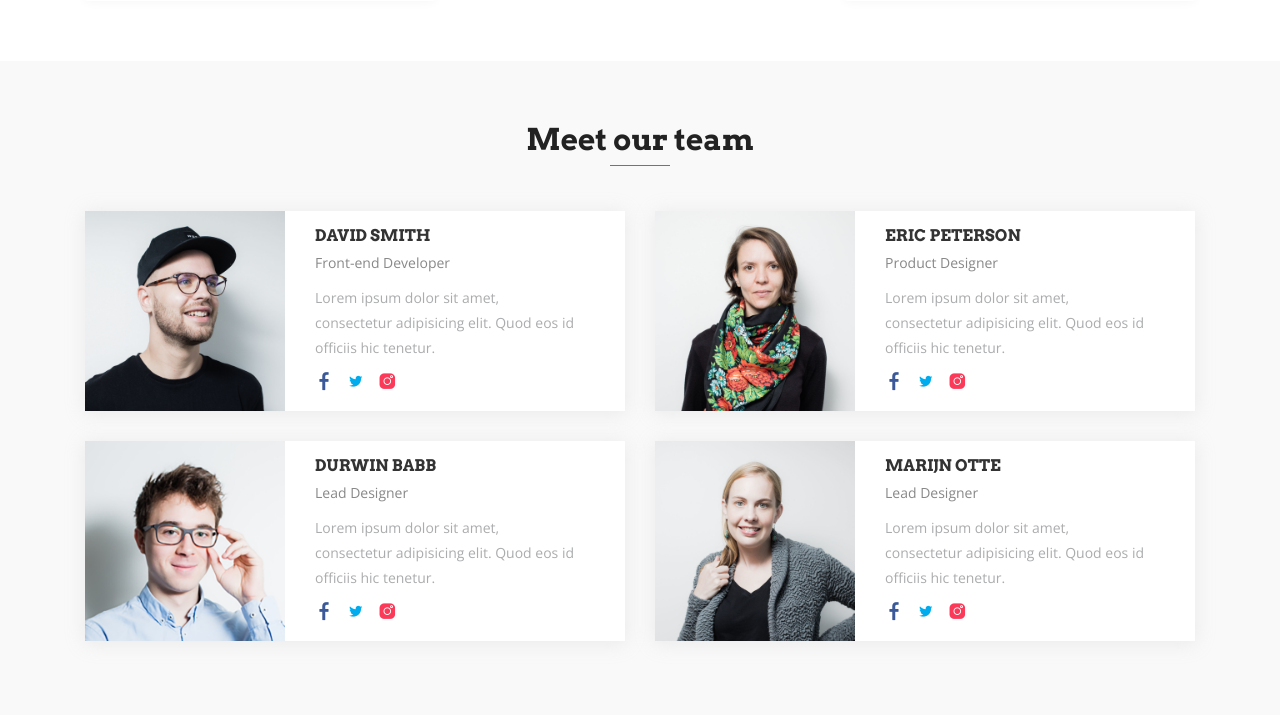
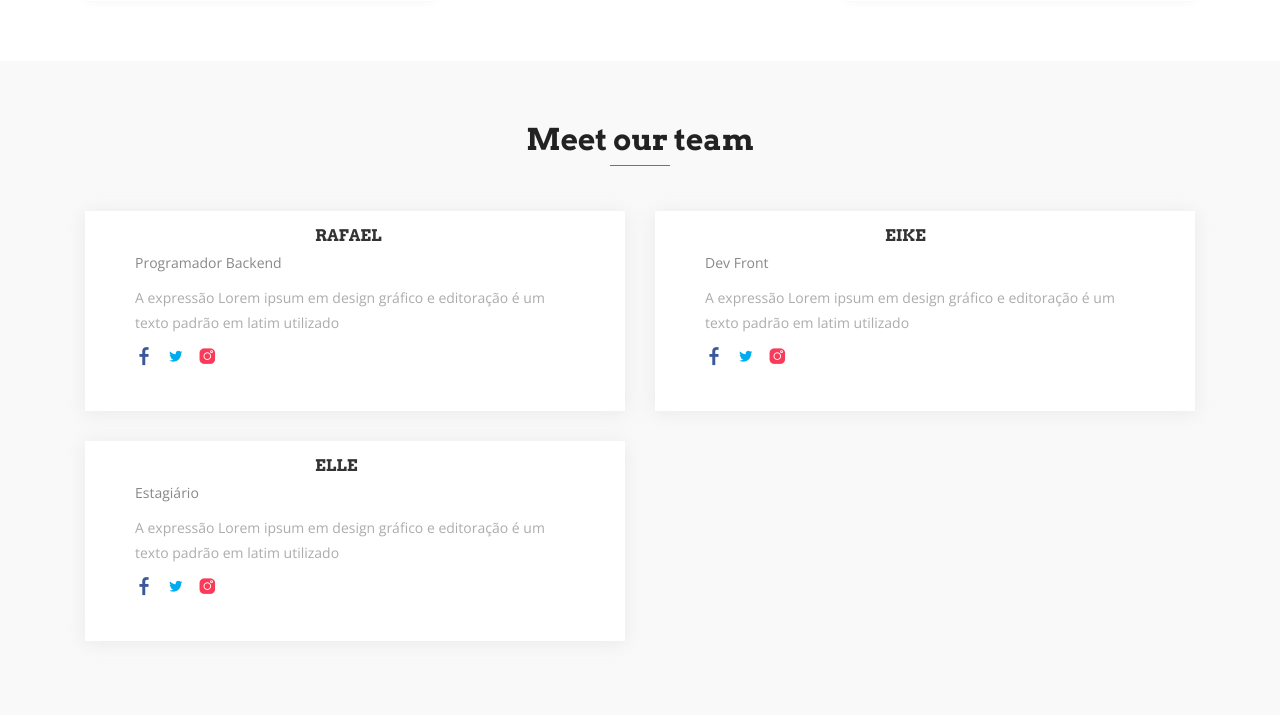
Before and after one commit to EuclidesKinto/fusion, a Django app: page / in a window 1280 px wide. Shown: the part 2643-3358 px from the top of the page. Run offline with Django 3.2, Linux system fonts and the light colour scheme; data comes from the database, SQL or seed files in the repository; some libraries are stand-ins or nearby versions; some web fonts are replaced.

Commit message:
add dados no template

```diff
--- a/core/templates/servicos.html
+++ b/core/templates/servicos.html
@@ -2,82 +2,25 @@
 <section id="services" class="section-padding">
       <div class="container">
         <div class="section-header text-center">
-          <h2 class="section-title wow fadeInDown" data-wow-delay="0.3s">Our Services</h2>
+          <h2 class="section-title wow fadeInDown" data-wow-delay="0.3s">Serviços</h2>
           <div class="shape wow fadeInDown" data-wow-delay="0.3s"></div>
         </div>
         <div class="row">
           <!-- Services item -->
+          {% for s in servicos %}
           <div class="col-md-6 col-lg-4 col-xs-12">
             <div class="services-item wow fadeInRight" data-wow-delay="0.3s">
               <div class="icon">
-                <i class="lni-cog"></i>
+                <i class="{{ s.icon}}"></i>
               </div>
               <div class="services-content">
-                <h3><a href="#">Easy To Used</a></h3>
-                <p>Ut maximus enim dolor. Aenean auctor risus eget tincidunt lobortis. Donec tincidunt bibendum gravida. </p>
+                <h3><a href="#">{{s.service }}</a></h3>
+                <p>{{s.description}}</p>
               </div>
             </div>
           </div>
+          {% endfor %}
           <!-- Services item -->
-          <div class="col-md-6 col-lg-4 col-xs-12">
-            <div class="services-item wow fadeInRight" data-wow-delay="0.6s">
-              <div class="icon">
-                <i class="lni-stats-up"></i>
-              </div>
-              <div class="services-content">
-                <h3><a href="#">Awesome Design</a></h3>
-                <p>Ut maximus enim dolor. Aenean auctor risus eget tincidunt lobortis. Donec tincidunt bibendum gravida. </p>
-              </div>
-            </div>
-          </div>
-          <!-- Services item -->
-          <div class="col-md-6 col-lg-4 col-xs-12">
-            <div class="services-item wow fadeInRight" data-wow-delay="0.9s">
-              <div class="icon">
-                <i class="lni-users"></i>
-              </div>
-              <div class="services-content">
-                <h3><a href="#">Easy To Customize</a></h3>
-                <p>Ut maximus enim dolor. Aenean auctor risus eget tincidunt lobortis. Donec tincidunt bibendum gravida. </p>
-              </div>
-            </div>
-          </div>
-          <!-- Services item -->
-          <div class="col-md-6 col-lg-4 col-xs-12">
-            <div class="services-item wow fadeInRight" data-wow-delay="1.2s">
-              <div class="icon">
-                <i class="lni-layers"></i>
-              </div>
-              <div class="services-content">
-                <h3><a href="#">UI/UX Design</a></h3>
-                <p>Ut maximus enim dolor. Aenean auctor risus eget tincidunt lobortis. Donec tincidunt bibendum gravida. </p>
-              </div>
-            </div>
-          </div>
-          <!-- Services item -->
-          <div class="col-md-6 col-lg-4 col-xs-12">
-            <div class="services-item wow fadeInRight" data-wow-delay="1.5s">
-              <div class="icon">
-                <i class="lni-mobile"></i>
-              </div>
-              <div class="services-content">
-                <h3><a href="#">App Development</a></h3>
-                <p>Ut maximus enim dolor. Aenean auctor risus eget tincidunt lobortis. Donec tincidunt bibendum gravida. </p>
-              </div>
-            </div>
-          </div>
-          <!-- Services item -->
-          <div class="col-md-6 col-lg-4 col-xs-12">
-            <div class="services-item wow fadeInRight" data-wow-delay="1.8s">
-              <div class="icon">
-                <i class="lni-rocket"></i>
-              </div>
-              <div class="services-content">
-                <h3><a href="#">User Friendly interface</a></h3>
-                <p>Ut maximus enim dolor. Aenean auctor risus eget tincidunt lobortis. Donec tincidunt bibendum gravida. </p>
-              </div>
-            </div>
-          </div>
         </div>
       </div>
     </section>
--- a/core/templates/team.html
+++ b/core/templates/team.html
@@ -6,18 +6,19 @@
           <div class="shape wow fadeInDown" data-wow-delay="0.3s"></div>
         </div>
         <div class="row">
+          {% for f in funcionarios %}
           <div class="col-lg-6 col-md-12 col-xs-12">
             <!-- Team Item Starts -->
             <div class="team-item wow fadeInRight" data-wow-delay="0.2s">
               <div class="team-img">
-                <img class="img-fluid" src="{% static 'img/team/team-01.png' %}" alt="">
+                <img class="img-fluid" src="{{ f.imagem.thumb.url}}" alt="">
               </div>
               <div class="contetn">
                 <div class="info-text">
-                  <h3><a href="#">David Smith</a></h3>
-                  <p>Front-end Developer</p>
+                  <h3><a href="#">{{f.nome}}</a></h3>
+                  <p>{{f.cargo}}</p>
                 </div>
-                <p>Lorem ipsum dolor sit amet, consectetur adipisicing elit. Quod eos id officiis hic tenetur.</p>
+                <p>{{f.bio}}</p>
                 <ul class="social-icons">
                   <li><a href="#"><i class="lni-facebook-filled" aria-hidden="true"></i></a></li>
                   <li><a href="#"><i class="lni-twitter-filled" aria-hidden="true"></i></a></li>
@@ -27,69 +28,7 @@
             </div>
             <!-- Team Item Ends -->
           </div>
-          <div class="col-lg-6 col-md-12 col-xs-12">
-            <!-- Team Item Starts -->
-            <div class="team-item wow fadeInRight" data-wow-delay="0.4s">
-              <div class="team-img">
-                <img class="img-fluid" src="{% static 'img/team/team-02.png' %}" alt="">
-              </div>
-              <div class="contetn">
-                <div class="info-text">
-                  <h3><a href="#">ERIC PETERSON</a></h3>
-                  <p>Product Designer</p>
-                </div>
-                <p>Lorem ipsum dolor sit amet, consectetur adipisicing elit. Quod eos id officiis hic tenetur.</p>
-                <ul class="social-icons">
-                  <li><a href="#"><i class="lni-facebook-filled" aria-hidden="true"></i></a></li>
-                  <li><a href="#"><i class="lni-twitter-filled" aria-hidden="true"></i></a></li>
-                  <li><a href="#"><i class="lni-instagram-filled" aria-hidden="true"></i></a></li>
-                </ul>
-              </div>
-            </div>
-            <!-- Team Item Ends -->
-          </div>
-          <div class="col-lg-6 col-md-12 col-xs-12">
-            <!-- Team Item Starts -->
-            <div class="team-item wow fadeInRight" data-wow-delay="0.6s">
-              <div class="team-img">
-                <img class="img-fluid" src="{% static 'img/team/team-03.png' %}" alt="">
-              </div>
-              <div class="contetn">
-                <div class="info-text">
-                  <h3><a href="#">DURWIN BABB</a></h3>
-                  <p>Lead Designer</p>
-                </div>
-                <p>Lorem ipsum dolor sit amet, consectetur adipisicing elit. Quod eos id officiis hic tenetur.</p>
-                <ul class="social-icons">
-                  <li><a href="#"><i class="lni-facebook-filled" aria-hidden="true"></i></a></li>
-                  <li><a href="#"><i class="lni-twitter-filled" aria-hidden="true"></i></a></li>
-                  <li><a href="#"><i class="lni-instagram-filled" aria-hidden="true"></i></a></li>
-                </ul>
-              </div>
-            </div>
-            <!-- Team Item Ends -->
-          </div>
-          <div class="col-lg-6 col-md-12 col-xs-12">
-            <!-- Team Item Starts -->
-            <div class="team-item wow fadeInRight" data-wow-delay="0.8s">
-              <div class="team-img">
-                <img class="img-fluid" src="{% static 'img/team/team-04.png' %}" alt="">
-              </div>
-              <div class="contetn">
-                <div class="info-text">
-                  <h3><a href="#">MARIJN OTTE</a></h3>
-                  <p>Lead Designer</p>
-                </div>
-                <p>Lorem ipsum dolor sit amet, consectetur adipisicing elit. Quod eos id officiis hic tenetur.</p>
-                <ul class="social-icons">
-                  <li><a href="#"><i class="lni-facebook-filled" aria-hidden="true"></i></a></li>
-                  <li><a href="#"><i class="lni-twitter-filled" aria-hidden="true"></i></a></li>
-                  <li><a href="#"><i class="lni-instagram-filled" aria-hidden="true"></i></a></li>
-                </ul>
-              </div>
-            </div>
-            <!-- Team Item Ends -->
-          </div>
+          {% endfor %}
         </div>
       </div>
     </section>
--- a/core/views.py
+++ b/core/views.py
@@ -1,5 +1,12 @@
 from django.views.generic import TemplateView
+from .models import Service, Funcionario
 
 
 class IndexView(TemplateView):
     template_name = 'index.html'
+
+    def get_context_data(self, **kwargs):
+        context = super(IndexView, self).get_context_data(**kwargs)
+        context['servicos'] = Service.objects.order_by('?').all()
+        context['funcionarios'] = Funcionario.objects.all()
+        return context
```
